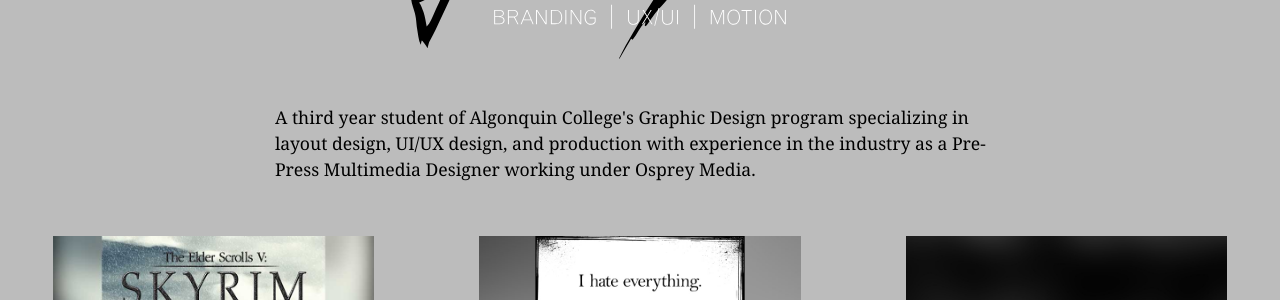
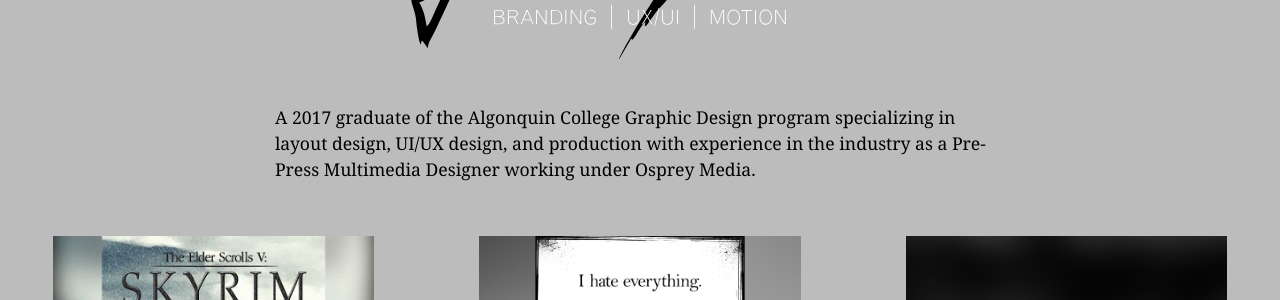
Before and after one commit to menardj/jesse-menard-portfolio, a Jekyll site: the page built from index.html, in a window 1280 px wide and 900 px high. Shown: the part 358-658 px from the top of the window. Built offline with Jekyll 4.4.1, drawn with Linux system fonts in a browser that asks for light colours; nearby versions of some CDN libraries; comment, search, counter and statistics services are not loaded.

Commit message:
Bio and Email
Changed bio to something more recent, and changed the email contact
address.

```diff
--- a/index.html
+++ b/index.html
@@ -13,7 +13,7 @@
   <div id="about" class="about-section gutter grid">
 
       <div class="about-info gutter unit unit-xs-1 unit-s-1 unit-m-1 unit-l-1">
-        <p class="about-p gutter unit unit-l-2-3">A third year student of Algonquin College's Graphic Design program specializing in layout design, UI/UX design, and production with experience in the industry as a Pre-Press Multimedia Designer working under Osprey Media. </p>
+        <p class="about-p gutter unit unit-l-2-3">A 2017 graduate of the Algonquin College Graphic Design program specializing in layout design, UI/UX design, and production with experience in the industry as a Pre-Press Multimedia Designer working under Osprey Media.</p>
       </div>
 
   </div>
@@ -166,7 +166,7 @@
  <div class="social-block unit unit-xs-1 unit-s-1 unit-m-1 unit-l-1">
   <a href="https://twitter.com/jesse_menard"><img class="social-badge img-flex push-1-2" src="images/twitter.svg" alt="Jesse Menard on Twitter"></a>
   <a href="https://www.instagram.com/academyawardwinnerjessemenard/"><img class="social-badge img-flex push-1-2" src="images/instagram.svg" alt="Jesse Menard on Instagram"></a>
-  <a href="mailto:hello@jessemenard.ca"><img class="social-badge img-flex push-1-2" src="images/email.svg" alt="Email Jesse"></a>
+  <a href="mailto:menardjesse@gmail.com"><img class="social-badge img-flex push-1-2" src="images/email.svg" alt="Email Jesse"></a>
   <h1 class="menard-copyright peta push-0"><img class="img-flex menard-c" src="images/copyright.svg" alt="Copyright Jesse Menard 2017"></h1>
   </div>
 
```
